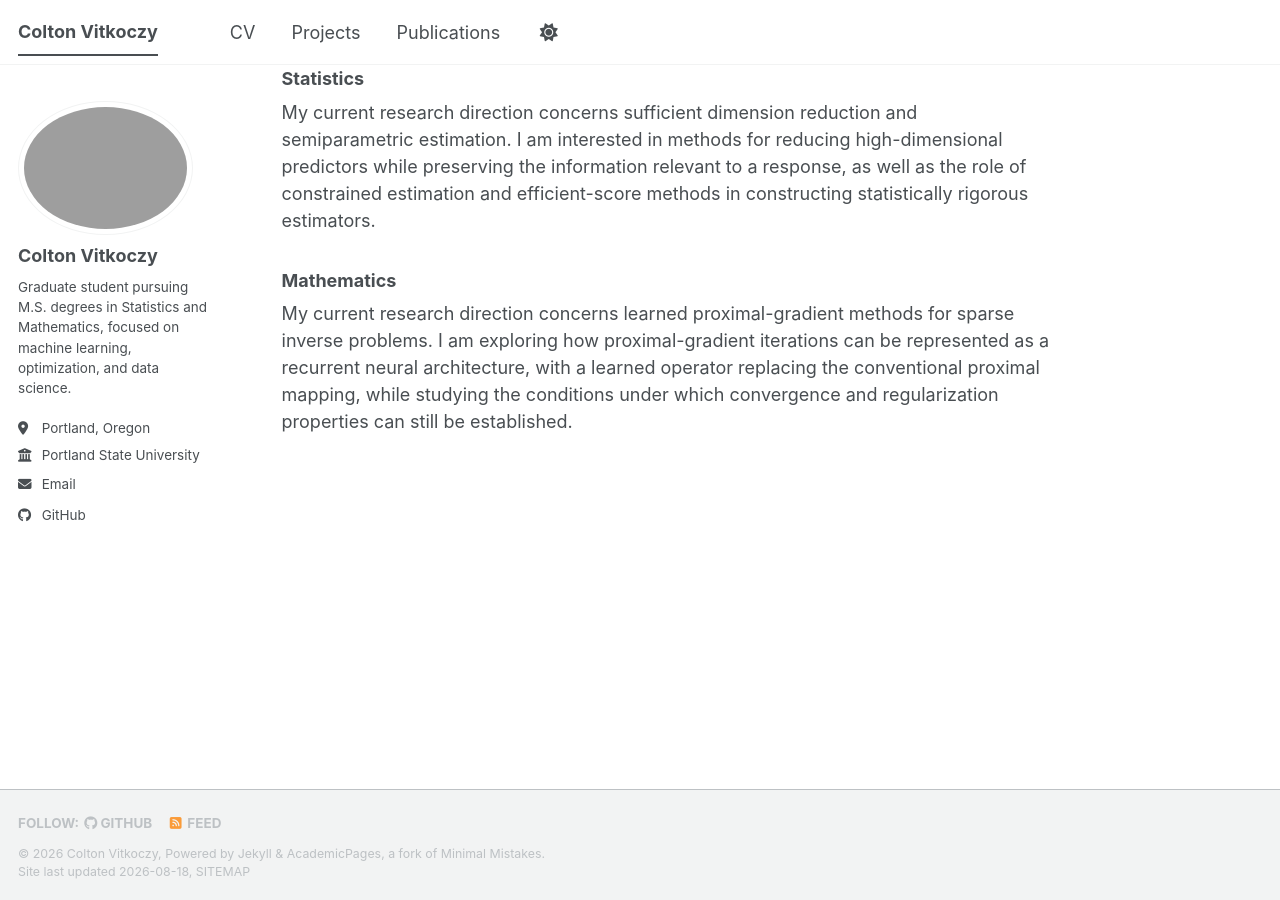
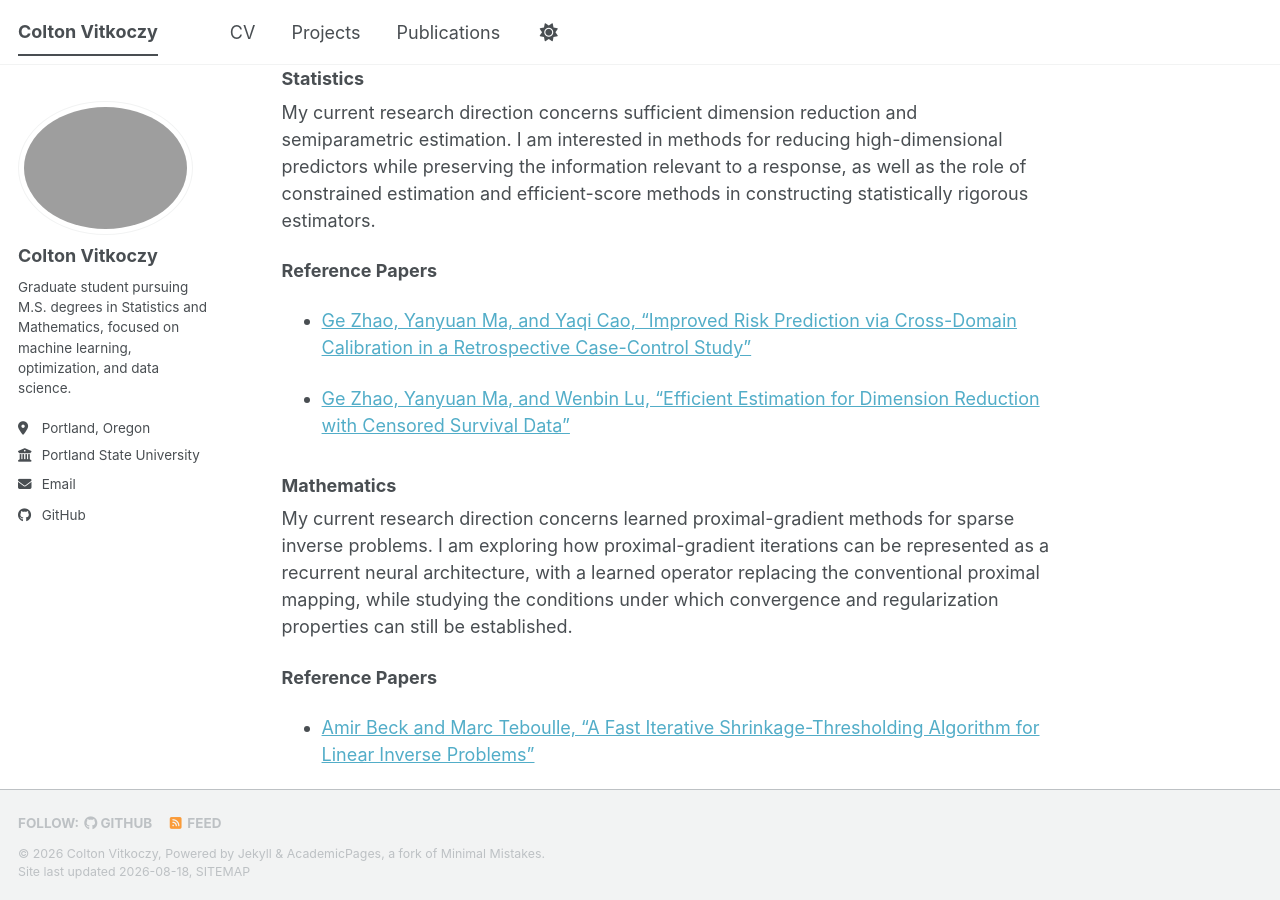
Before and after one commit to ColtonVitkoczy/ColtonVitkoczy.github.io, a Jekyll site: the page built from _pages/about.md, in a window 1280 px wide and 900 px high, scrolled down 640 px. Built offline with Jekyll 4.4.1, drawn with Linux system fonts in a browser that asks for light colours; a style sheet for code colours, icons or effects is not loaded.

Commit message:
Update about.md

```diff
--- a/_pages/about.md
+++ b/_pages/about.md
@@ -23,6 +23,18 @@ This website is where I showcase my work in artificial intelligence, statistics,
 
 My current research direction concerns sufficient dimension reduction and semiparametric estimation. I am interested in methods for reducing high-dimensional predictors while preserving the information relevant to a response, as well as the role of constrained estimation and efficient-score methods in constructing statistically rigorous estimators.
 
+**Reference Papers**
+
+- [Ge Zhao, Yanyuan Ma, and Yaqi Cao, “Improved Risk Prediction via Cross-Domain Calibration in a Retrospective Case-Control Study”](https://onlinelibrary.wiley.com/doi/10.1002/cjs.70058)
+
+- [Ge Zhao, Yanyuan Ma, and Wenbin Lu, “Efficient Estimation for Dimension Reduction with Censored Survival Data”](https://www3.stat.sinica.edu.tw/statistica/oldpdf/A32n3104.pdf)
+
 ### Mathematics
 
 My current research direction concerns learned proximal-gradient methods for sparse inverse problems. I am exploring how proximal-gradient iterations can be represented as a recurrent neural architecture, with a learned operator replacing the conventional proximal mapping, while studying the conditions under which convergence and regularization properties can still be established.
+
+**Reference Papers**
+
+- [Amir Beck and Marc Teboulle, “A Fast Iterative Shrinkage-Thresholding Algorithm for Linear Inverse Problems”](https://epubs.siam.org/doi/10.1137/080716542)
+
+- [Morteza Mardani et al., “Neural Proximal Gradient Descent for Compressive Imaging”](https://papers.neurips.cc/paper/8166-neural-proximal-gradient-descent-for-compressive-imaging.pdf)
```
